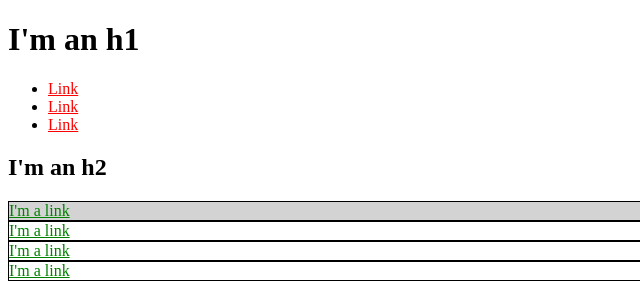
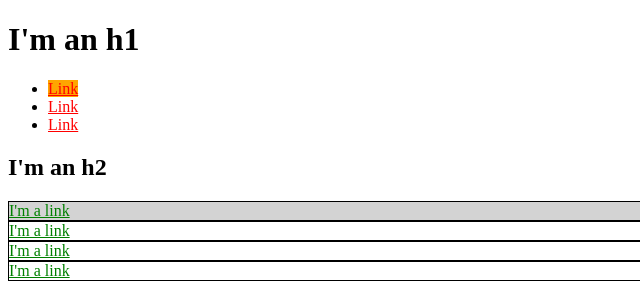
Before and after one commit to esquinas/le_sample_css, a plain HTML site: page index.html in a window 1280 px wide. Shown: the full height of the page, 0-640 px from the left. Drawn offline with Linux system fonts and the light colour scheme.

Commit message:
Add new CSS id to set background to orange, then add id to one link (1)

```diff
--- a/index.html
+++ b/index.html
@@ -9,6 +9,9 @@
       }
       #exec-bio {
         background-color: lightgray;
+      }
+      #warn-link {
+        background-color: orange;
       }
       .bio-box {
         border: 1px solid black;
@@ -22,7 +25,7 @@
     <h1>I'm an h1</h1>
     <ul>
       <li>
-        <a href="http://example.com/">Link</a>
+        <a id="warn-link" href="http://example.com/">Link</a>
       </li>
       <li>
         <a href="http://example.com/">Link</a>
```
